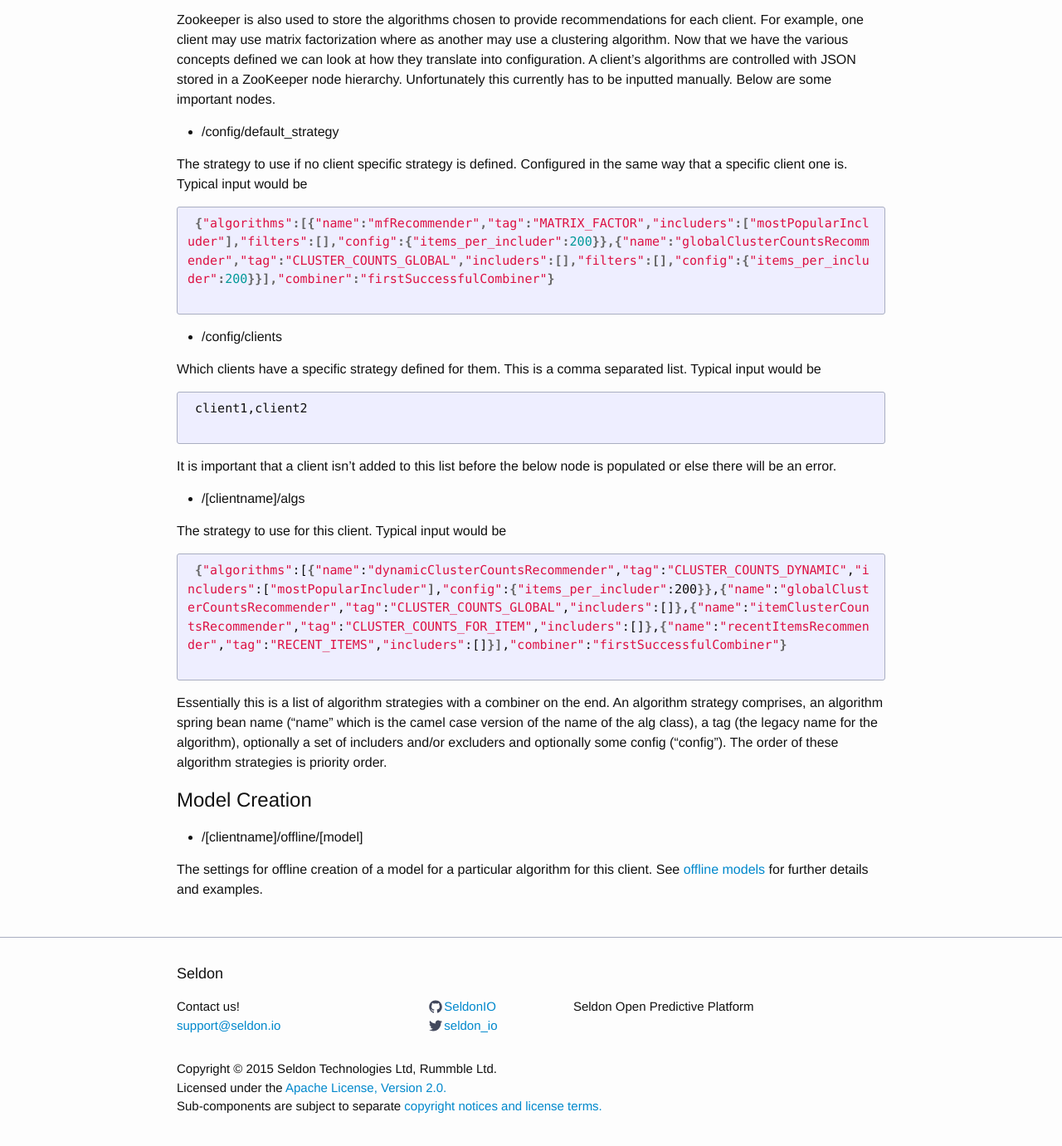
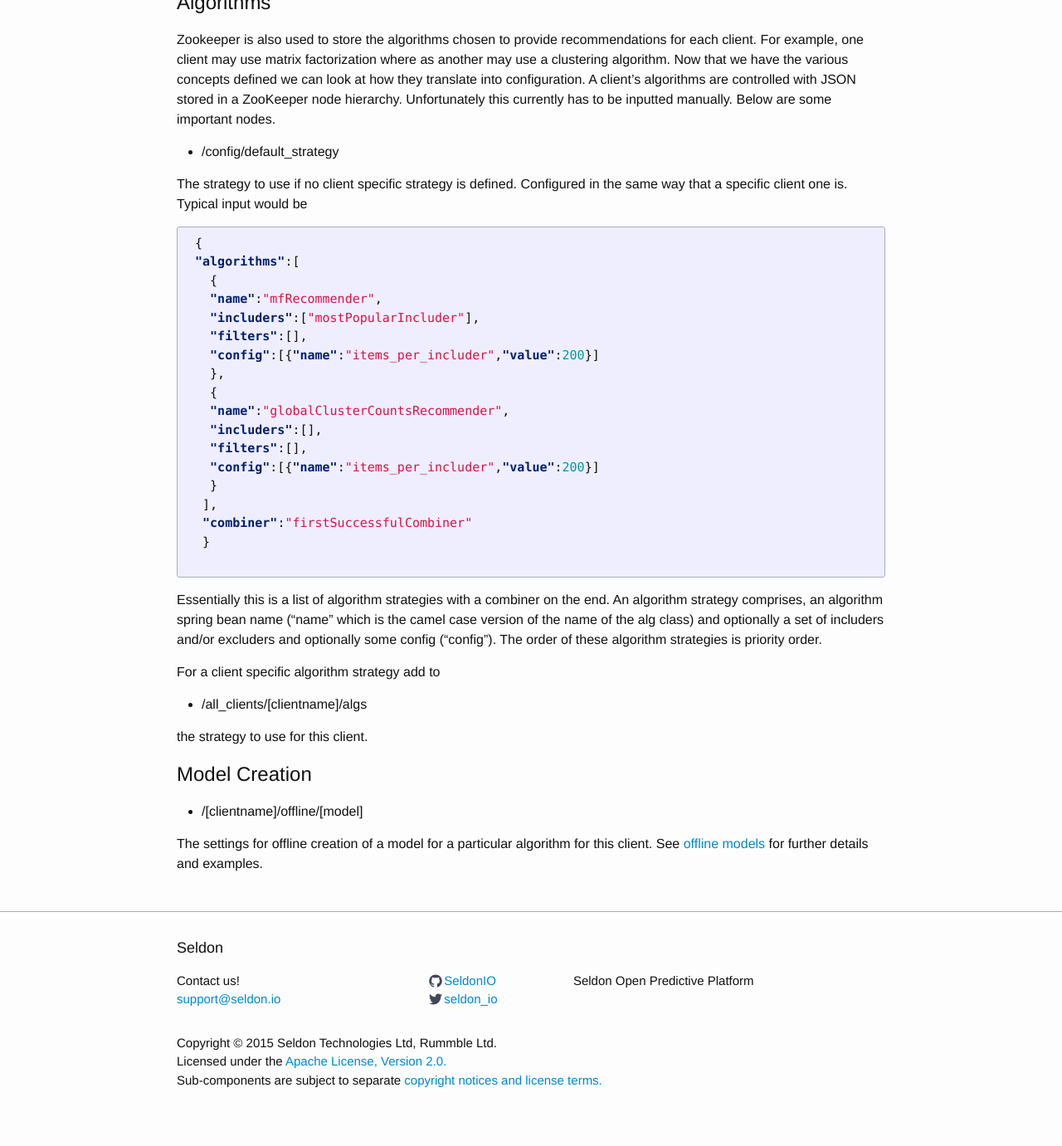
Before and after one commit to SeldonIO/seldonio.github.com, a Jekyll site: the page built from configuration.md, in a window 1280 px wide and 1400 px high, scrolled down 939 px. Shown: the top 1381 px of the window at 83% size. Built offline with Jekyll 4.4.1, drawn with Linux system fonts in a browser that asks for light colours; some of the changed text lies outside the part shown; grey boxes are pictures that could not be loaded.

Commit message:
add alg conf update

```diff
--- a/configuration.md
+++ b/configuration.md
@@ -21,16 +21,16 @@ A comma separated list of clients that are having recommendations created should
 
 ### Model location
 
-Zookeeper is presently used to specify the algorithms that are active for a client along with the location of the model files. The Seldon API server will watch certain nodes in Zookeeper so it can be immediately informed of changes. Algorithms activated within the API server create watches on a core node `/clients/<alg_name>`, e.g. `/clients/mf` (for matrix factorization). This node will have a comma separated list of clients who are running the algorithm for example:
+Zookeeper is presently used to specify the algorithms that are active for a client along with the location of the model files. The Seldon API server will watch certain nodes in Zookeeper so it can be immediately informed of changes. Algorithms activated within the API server create watches on a core node `/config/<alg_name>`, e.g. `/config/mf` (for matrix factorization). This node will have a comma separated list of clients who are running the algorithm for example:
 
 {% highlight bash %}
- /clients/mf  => "test1,test2"
+ /config/mf  => "test1,test2"
 {% endhighlight %}
 
-For each client in the list for an algorithm there will be a related node holding the location of the models for example:
+For each client in the list for an algorithm there will be a related node holding the location of the models. These are held in nodes under `/all_clients/<client_name>`, for example for a client `test1`:
 
 {% highlight bash %}
- /test1/mf  => "/seldon-models/test1/matrix_factorization/1"
+ /all_clients/testt1/mf  => "/seldon-models/test1/matrix_factorization/1"
 {% endhighlight %}
 
 This will allow the Seldon API server to load into memory the models for this client and serve requests for recommendations.
@@ -44,29 +44,33 @@ Zookeeper is also used to store the algorithms chosen to provide recommendations
 
  The strategy to use if no client specific strategy is defined. Configured in the same way that a specific client one is. Typical input would be
 
- {% highlight java %}
- {"algorithms":[{"name":"mfRecommender","tag":"MATRIX_FACTOR","includers":["mostPopularIncluder"],"filters":[],"config":{"items_per_includer":200}},{"name":"globalClusterCountsRecommender","tag":"CLUSTER_COUNTS_GLOBAL","includers":[],"filters":[],"config":{"items_per_includer":200}}],"combiner":"firstSuccessfulCombiner"}
+ {% highlight json %}
+ {
+ "algorithms":[
+   {
+   "name":"mfRecommender",
+   "includers":["mostPopularIncluder"],
+   "filters":[],
+   "config":[{"name":"items_per_includer","value":200}]
+   },
+   {
+   "name":"globalClusterCountsRecommender",
+   "includers":[],
+   "filters":[],
+   "config":[{"name":"items_per_includer","value":200}]
+   }
+  ],
+  "combiner":"firstSuccessfulCombiner"
+  }
  {% endhighlight %}
 
- * /config/clients
+ Essentially this is a list of algorithm strategies with a combiner on the end. An algorithm strategy comprises, an algorithm spring bean name ("name" which is the camel case version of the name of the alg class) and optionally a set of includers and/or excluders and optionally some config ("config"). The order of these algorithm strategies is priority order.
 
- Which clients have a specific strategy defined for them. This is a comma separated list. Typical input would be
+For a client specific algorithm strategy add to
 
- {% highlight bash %}
- client1,client2
- {% endhighlight %}
+ * /all_clients/[clientname]/algs
 
- It is important that a client isn't added to this list before the below node is populated or else there will be an error.
-
- * /[clientname]/algs
-
- The strategy to use for this client. Typical input would be
-
- {% highlight bash %}
- {"algorithms":[{"name":"dynamicClusterCountsRecommender","tag":"CLUSTER_COUNTS_DYNAMIC","includers":["mostPopularIncluder"],"config":{"items_per_includer":200}},{"name":"globalClusterCountsRecommender","tag":"CLUSTER_COUNTS_GLOBAL","includers":[]},{"name":"itemClusterCountsRecommender","tag":"CLUSTER_COUNTS_FOR_ITEM","includers":[]},{"name":"recentItemsRecommender","tag":"RECENT_ITEMS","includers":[]}],"combiner":"firstSuccessfulCombiner"}
- {% endhighlight %}
-
- Essentially this is a list of algorithm strategies with a combiner on the end. An algorithm strategy comprises, an algorithm spring bean name ("name" which is the camel case version of the name of the alg class), a tag (the legacy name for the algorithm), optionally a set of includers and/or excluders and optionally some config ("config"). The order of these algorithm strategies is priority order.
+ the strategy to use for this client.
 
 ### Model Creation
 
```
Also changed, not shown: config-build-and-deploy.md (+19 -1 lines), offline-models.md (+2 -4 lines).
